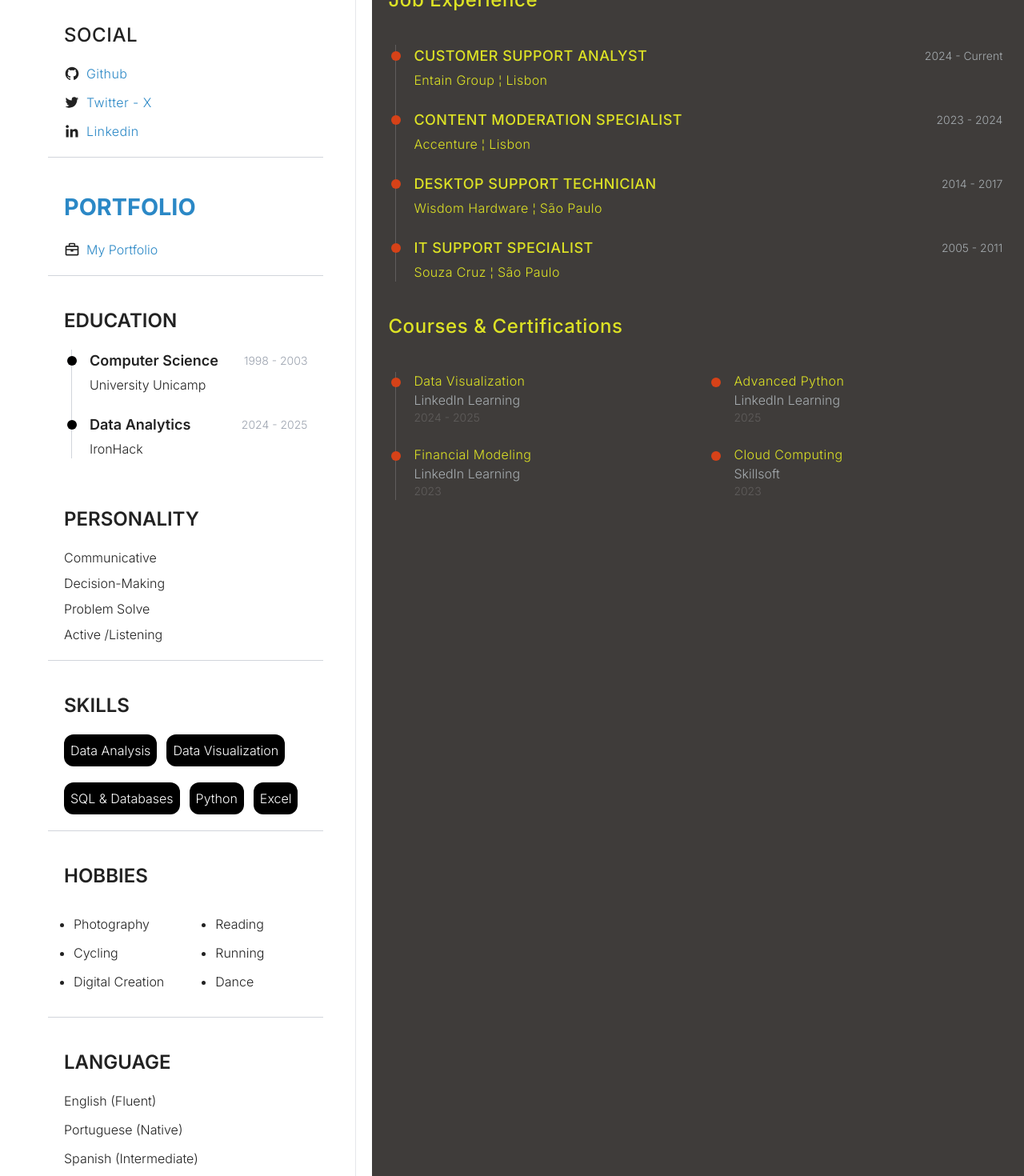
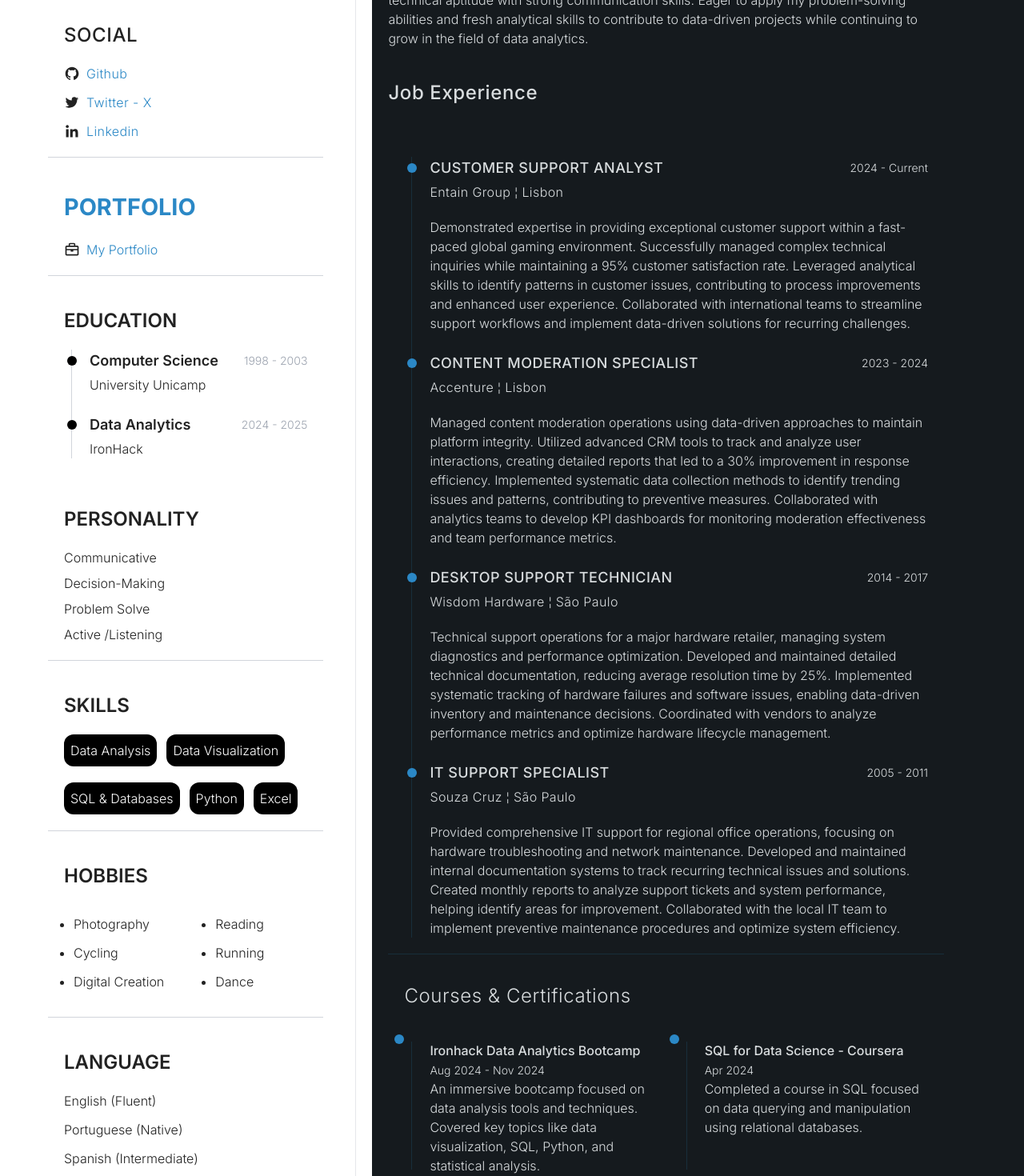
Before and after one commit to cleidenirlopes/myresume, a React (Vite) app: page / in a window 1280 px wide. Shown: the part 400-1870 px from the top of the page at 80% size. Built offline with nearby package versions, Linux system fonts and the light colour scheme.

Commit message:
Update Home.jsx

```diff
--- a/src/components/Home.jsx
+++ b/src/components/Home.jsx
@@ -2,74 +2,154 @@
 
 const Home = () => {
   return (
-    <div className="min-h-screen flex-[3] transition-all duration-500 bg-[#3F3C3A] text-[#DDE225] font-light">
+    <div className="min-h-screen flex-[3] transition-all duration-500 bg-[#151a1e] text-[#d8dcde] font-light">
       {/* Profile Section */}
-      <div className="flex flex-col items-center justify-center gap-5 relative mt-20 max-w-3xl mx-auto">
+      <div className="flex flex-col items-center justify-center gap-5 relative mt-20 mr-20 max-w-3xl">
+        {/* Added margin-top to create space above */}
         <div className="space-y-2 text-center">
-          <h1 className="text-6xl font-extralight tracking-wide text-[#D64218]">
+          <h1 className="text-6xl font-extralight tracking-wide text-[#2b88c6]">
+            {/* Increased font size for the name */}
             Cledenir <span className="font-medium">Souza</span>
           </h1>
-          <h3 className="text-3xl font-extralight tracking-wider text-[#A5ABAF]">
+          <h3 className="text-3xl font-extralight tracking-wider text-[#d8dcde]">
             Data Analyst
           </h3>
         </div>
       </div>
 
       {/* Main Section */}
-      <main className="max-w-[1000px] flex flex-col gap-10 p-5 mx-auto mt-10">
+      <main className="flex max-w-[1000px] flex-col gap-10 p-5 md:py-14 mr-20">
         <div className="space-y-5">
-          <h2 className="text-xl font-medium tracking-wide md:text-2xl text-[#DDE225]">About Me</h2>
-          <p className="text-sm text-[#A5ABAF] md:text-base max-w-3xl font-light leading-relaxed">
-            Transitioning Technical Support Professional with a growing passion for data analytics and visualization...
+          <h2 className="text-xl font-medium tracking-wide md:text-2xl text-[#d8dcde]">
+            About Me
+          </h2>
+          <p className="text-sm text-[#d8dcde] md:text-base max-w-3xl font-light leading-relaxed">
+            Transitioning Technical Support Professional with a growing passion for data analytics and visualization. Currently immersed in an intensive Data Analytics bootcamp at IronHack, where I'm building expertise in SQL, Python, and data visualization tools. Leveraging 5+ years of customer-facing experience to bring a unique perspective to data analysis, combining technical aptitude with strong communication skills. Eager to apply my problem-solving abilities and fresh analytical skills to contribute to data-driven projects while continuing to grow in the field of data analytics.
           </p>
         </div>
 
+        <div className="space-y-1">
+          <h2 className="text-xl font-medium tracking-wide md:text-2xl text-[#d8dcde]">Job Experience</h2>
+          <div className="flex flex-col lg:flex-row lg:gap-20 max-w-3xl">
+            {/* Job experience content goes here */}
+          </div>
+        </div>
+
         {/* Job Experience Section */}
-        <div className="space-y-10">
-          <h2 className="text-xl font-medium tracking-wide md:text-2xl text-[#DDE225]">Job Experience</h2>
-          <ul className="relative max-w-3xl">
-            <div className="absolute left-[9px] top-0 h-full w-[1px] bg-[#605D5C]"></div>
-            {[
-              { role: "CUSTOMER SUPPORT ANALYST", company: "Entain Group ¦ Lisbon", period: "2024 - Current" },
-              { role: "CONTENT MODERATION SPECIALIST", company: "Accenture ¦ Lisbon", period: "2023 - 2024" },
-              { role: "DESKTOP SUPPORT TECHNICIAN", company: "Wisdom Hardware ¦ São Paulo", period: "2014 - 2017" },
-              { role: "IT SUPPORT SPECIALIST", company: "Souza Cruz ¦ São Paulo", period: "2005 - 2011" }
-            ].map((job, index) => (
-              <li key={index} className="relative flex flex-col gap-1 pl-8 mt-6">
-                <div className="absolute left-[4px] top-[8px] h-3 w-3 rounded-full bg-[#D64218]"></div>
-                <div className="flex justify-between items-center w-full">
-                  <span className="font-medium tracking-wide md:text-lg text-[#DDE225]">{job.role}</span>
-                  <span className="text-sm text-[#A5ABAF] font-light">{job.period}</span>
+        <div className="flex flex-col items-start justify-start gap-5 border-b border-[#182e3b] p-5 max-w-3xl">
+            <ul className="relative">
+              {/* Vertical Line */}
+              <div className="absolute left-[9px] top-0 h-full w-[1px] bg-[#182e3b]"></div>
+
+              {/* Entain Group */}
+              <li className="relative flex flex-col gap-1 pl-8">
+                <div
+                  className="absolute left-[4px] top-[8px] h-3 w-3 rounded-full
+                  bg-[#2b88c6]"
+                ></div>
+                 <div className="flex justify-between items-center w-full gap-32">
+                  <span className="font-medium tracking-wide md:text-lg text-[#d8dcde]">CUSTOMER SUPPORT ANALYST</span>
+                  <span className="text-sm text-[#d8dcde] font-light">2024 - Current</span>
                 </div>
-                <span className="font-light tracking-wide text-[#DDE225]">{job.company}</span>
+                <span className="font-light tracking-wide mb-4 text-[#d8dcde]">Entain Group ¦ Lisbon</span>
+                <p className="text-sm text-[#d8dcde] md:text-base font-light leading-relaxed">
+                  Demonstrated expertise in providing exceptional customer support within a fast-paced global gaming environment. Successfully managed complex technical inquiries while maintaining a 95% customer satisfaction rate. Leveraged analytical skills to identify patterns in customer issues, contributing to process improvements and enhanced user experience. Collaborated with international teams to streamline support workflows and implement data-driven solutions for recurring challenges.
+                </p>
               </li>
-            ))}
+
+              {/* Accenture */}
+              <li className="relative flex flex-col gap-1 pl-8 mt-6">
+                <div
+                  className="absolute left-[4px] top-[8px] h-3 w-3 rounded-full
+                  bg-[#2b88c6]"
+                ></div>
+                <div className="flex justify-between items-center w-full gap-32">
+                  <span className="font-medium tracking-wide md:text-lg text-[#d8dcde]">CONTENT MODERATION SPECIALIST</span>
+                  <span className="text-sm text-[#d8dcde] font-light">2023 - 2024</span>
+                </div>
+                <span className="font-light tracking-wide mb-4 text-[#d8dcde]">Accenture ¦ Lisbon</span>
+                <p className="text-sm text-[#d8dcde] md:text-base font-light leading-relaxed">
+                  Managed content moderation operations using data-driven approaches to maintain platform integrity. Utilized advanced CRM tools to track and analyze user interactions, creating detailed reports that led to a 30% improvement in response efficiency. Implemented systematic data collection methods to identify trending issues and patterns, contributing to preventive measures. Collaborated with analytics teams to develop KPI dashboards for monitoring moderation effectiveness and team performance metrics.
+                </p>
+              </li>
+
+              {/* Wisdom */}
+              <li className="relative flex flex-col gap-1 pl-8 mt-6">
+                <div
+                  className="absolute left-[4px] top-[8px] h-3 w-3 rounded-full
+                  bg-[#2b88c6]"
+                ></div>
+                 <div className="flex justify-between items-center w-full gap-32">
+                  <span className="font-medium tracking-wide md:text-lg text-[#d8dcde]">DESKTOP SUPPORT TECHNICIAN</span>
+                  <span className="text-sm text-[#d8dcde] font-light">2014 - 2017</span>
+                </div>
+                <span className="font-light tracking-wide mb-4 text-[#d8dcde]">Wisdom Hardware ¦ São Paulo</span>
+                <p className="text-sm text-[#d8dcde] md:text-base font-light leading-relaxed">
+                  Technical support operations for a major hardware retailer, managing system diagnostics and performance optimization. Developed and maintained detailed technical documentation, reducing average resolution time by 25%. Implemented systematic tracking of hardware failures and software issues, enabling data-driven inventory and maintenance decisions. Coordinated with vendors to analyze performance metrics and optimize hardware lifecycle management.
+                </p>
+              </li>
+
+              {/* Souza Cruz */}
+              <li className="relative flex flex-col gap-1 pl-8 mt-6">
+                <div
+                  className="absolute left-[4px] top-[8px] h-3 w-3 rounded-full
+                  bg-[#2b88c6]"
+                ></div>
+                <div className="flex justify-between items-center w-full gap-32">
+                  <span className="font-medium tracking-wide md:text-lg text-[#d8dcde]">IT SUPPORT SPECIALIST</span>
+                  <span className="text-sm text-[#d8dcde] font-light">2005 - 2011</span>
+                </div>
+                <span className="font-light tracking-wide mb-4 text-[#d8dcde]">Souza Cruz ¦ São Paulo</span>
+                <p className="text-sm text-[#d8dcde] md:text-base font-light leading-relaxed">
+                  Provided comprehensive IT support for regional office operations, focusing on hardware troubleshooting and network maintenance. Developed and maintained internal documentation systems to track recurring technical issues and solutions. Created monthly reports to analyze support tickets and system performance, helping identify areas for improvement. Collaborated with the local IT team to implement preventive maintenance procedures and optimize system efficiency.
+                </p>
+              </li>
             </ul>
           </div>
+      </main>
 
       {/* Courses Section */}
+      <div className="flex max-w-[1000px] flex-col gap-3 px-10 -mt-5 mr-20">
         <div className="space-y-10">
-          <h2 className="text-xl font-medium tracking-wide md:text-2xl text-[#DDE225]">Courses & Certifications</h2>
-          <div className="relative max-w-3xl">
-            <div className="absolute left-[9px] top-[1px] h-full w-[1px] bg-[#605D5C]"></div>
+          <h2 className="text-xl font-Light tracking-wide md:text-2xl text-[#d8dcde]">Courses & Certifications</h2>
+          <div className="relative max-w-3xl mt-6">
+            {/* Left vertical line */}
+            <div className="absolute left-[9px] top-[1px] h-[calc(100%-8px)] w-[1px] bg-[#182e3b]"></div>
+
+            {/* Right vertical line */}
+            <div className="absolute md:left-[calc(50%+25px)] left-[9px] top-[1px] h-[calc(100%-8px)] w-[1px] bg-[#182e3b]"></div>
+
             <div className="grid grid-cols-1 md:grid-cols-2 gap-x-8 gap-y-6">
-              {[
-                { title: "Data Visualization", provider: "LinkedIn Learning", year: "2024 - 2025" },
-                { title: "Advanced Python", provider: "LinkedIn Learning", year: "2025" },
-                { title: "Financial Modeling", provider: "LinkedIn Learning", year: "2023" },
-                { title: "Cloud Computing", provider: "Skillsoft", year: "2023" }
-              ].map((course, index) => (
-                <div key={index} className="relative pl-8">
-                  <div className="absolute left-[4px] top-[8px] h-3 w-3 rounded-full bg-[#D64218]"></div>
-                  <h3 className="font-light tracking-wide text-base text-[#DDE225]">{course.title}</h3>
-                  <p className="font-light text-[#A5ABAF]">{course.provider}</p>
-                  <p className="text-sm text-[#605D5C]">{course.year}</p>
+              {/* Course 1 */}
+              <div className="relative pl-8">
+                <div
+                  className="absolute left-[-12px] top-[-8px] h-3 w-3 rounded-full
+                  bg-[#2b88c6]"
+                ></div>
+                <h3 className="font-medium text-[#d8dcde]">Ironhack Data Analytics Bootcamp</h3>
+                <span className="text-sm text-[#d8dcde] font-light">Aug 2024 - Nov 2024</span>
+                <p className="text-sm text-[#d8dcde] md:text-base font-light leading-relaxed">
+                  An immersive bootcamp focused on data analysis tools and techniques. Covered key topics like data visualization, SQL, Python, and statistical analysis.
+                </p>
               </div>
-              ))}
+
+              {/* Course 2 */}
+              <div className="relative pl-8">
+                <div
+                  className="absolute left-[-12px] top-[-8px] h-3 w-3 rounded-full
+                  bg-[#2b88c6]"
+                ></div>
+                <h3 className="font-medium text-[#d8dcde]">SQL for Data Science - Coursera</h3>
+                <span className="text-sm text-[#d8dcde] font-light">Apr 2024</span>
+                <p className="text-sm text-[#d8dcde] md:text-base font-light leading-relaxed">
+                  Completed a course in SQL focused on data querying and manipulation using relational databases.
+                </p>
               </div>
             </div>
           </div>
-      </main>
+        </div>
+      </div>
+
     </div>
   );
 };
```
Lines whose indentation alone changed are shown as unchanged.
